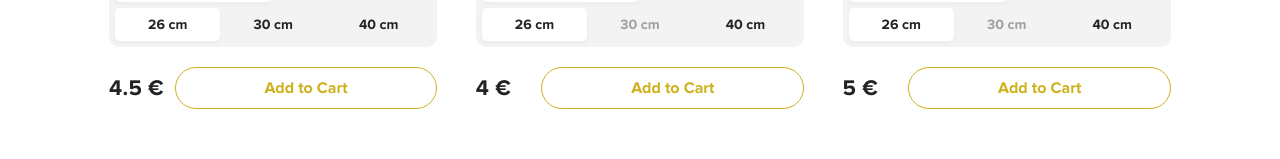
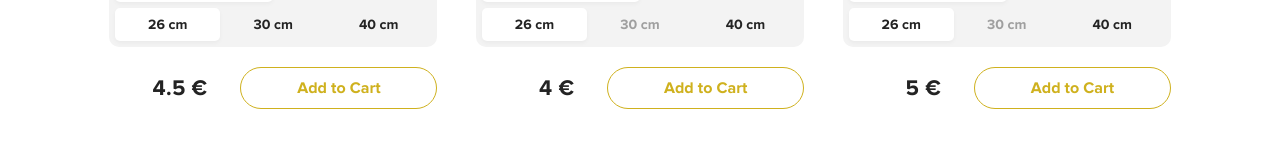
Before and after one commit to MartiEden/TemSanichPizza, a React app: page / in a window 1280 px wide. Shown: the part 776-935 px from the top of the page. Built offline with nearby package versions, Linux system fonts and the light colour scheme; data requests are answered from the project's data file.

Commit message:
scss+jsx nested icon

```diff
--- a/src/components/PizzaBlock/index.jsx
+++ b/src/components/PizzaBlock/index.jsx
@@ -78,8 +78,9 @@ function PizzaBlock({ id, name, imageUrl, price, types, sizes, onClickAddPizza,
       <div className="pizza-block__bottom">
         <div className="pizza-block__price">{activePrice} &euro;</div>
         <Button onClick={onAddPizza} className="button--add" outline>
-          <span>Add to Cart</span>
+          <span>Add to Cart
           {addedCount && <i>{addedCount}</i>}
+          </span>
         </Button>
       </div>
     </div>
--- a/src/scss/components/_button.scss
+++ b/src/scss/components/_button.scss
@@ -96,7 +96,6 @@
   }
 
   &--add {
-    position: relative;
     width: 80%;
 
     svg {
@@ -106,6 +105,7 @@
     span {
       font-size: 16px;
       font-weight: 600;
+      position: relative;
     }
 
     &:hover {
@@ -125,11 +125,15 @@
       height: 22px;
       justify-content: center;
       position: absolute;
-      right: 30px;
+      right: -30px;
       text-align: center;
       top: 50%;
       transform: translateY(-50%);
       width: 22px;
+    }
+
+    @media screen and (max-width: 1380px) {
+      width: 60%;
     }
   }
 
--- a/src/scss/components/_pizza-block.scss
+++ b/src/scss/components/_pizza-block.scss
@@ -1,4 +1,4 @@
-@import 'variables';
+@import "variables";
 
 .pizza-block {
   margin-bottom: 65px;
@@ -10,7 +10,6 @@
   }
 
   @media (max-width: 768px) {
-
     &:not(:last-of-type) {
       border-bottom: 1px solid #efefef;
       margin-bottom: 25px;
@@ -76,12 +75,16 @@
     display: flex;
     justify-content: space-between;
     margin-top: 20px;
+
+    @media screen and (max-width: 1380px) {
+      justify-content: flex-end;
+    }
   }
 
   &__price {
     font: normal 600 22px/27px "Proxima Nova", Roboto, system-ui, Tahoma, sans-serif;
     letter-spacing: 0.015em;
-    margin-right: 10px;
+    margin-right: 10%;
     white-space: nowrap;
 
     .price-from {
```
